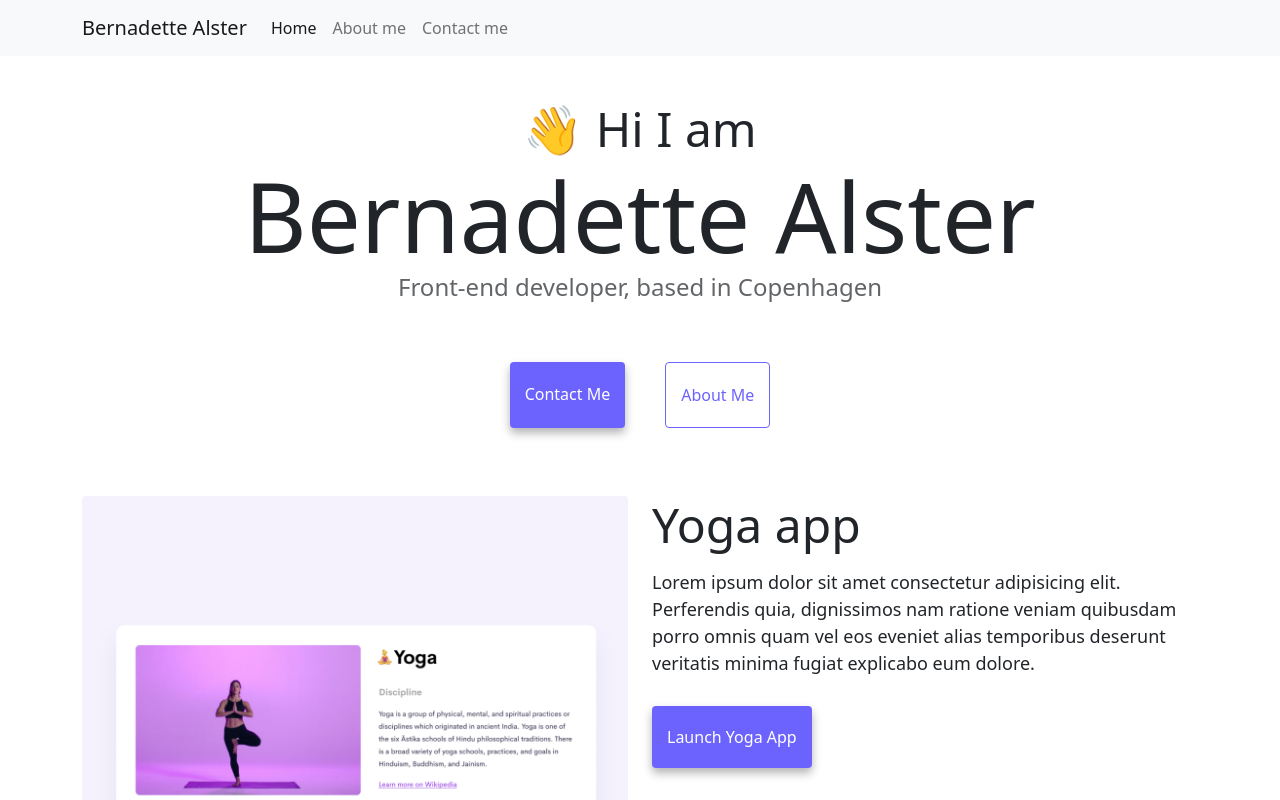
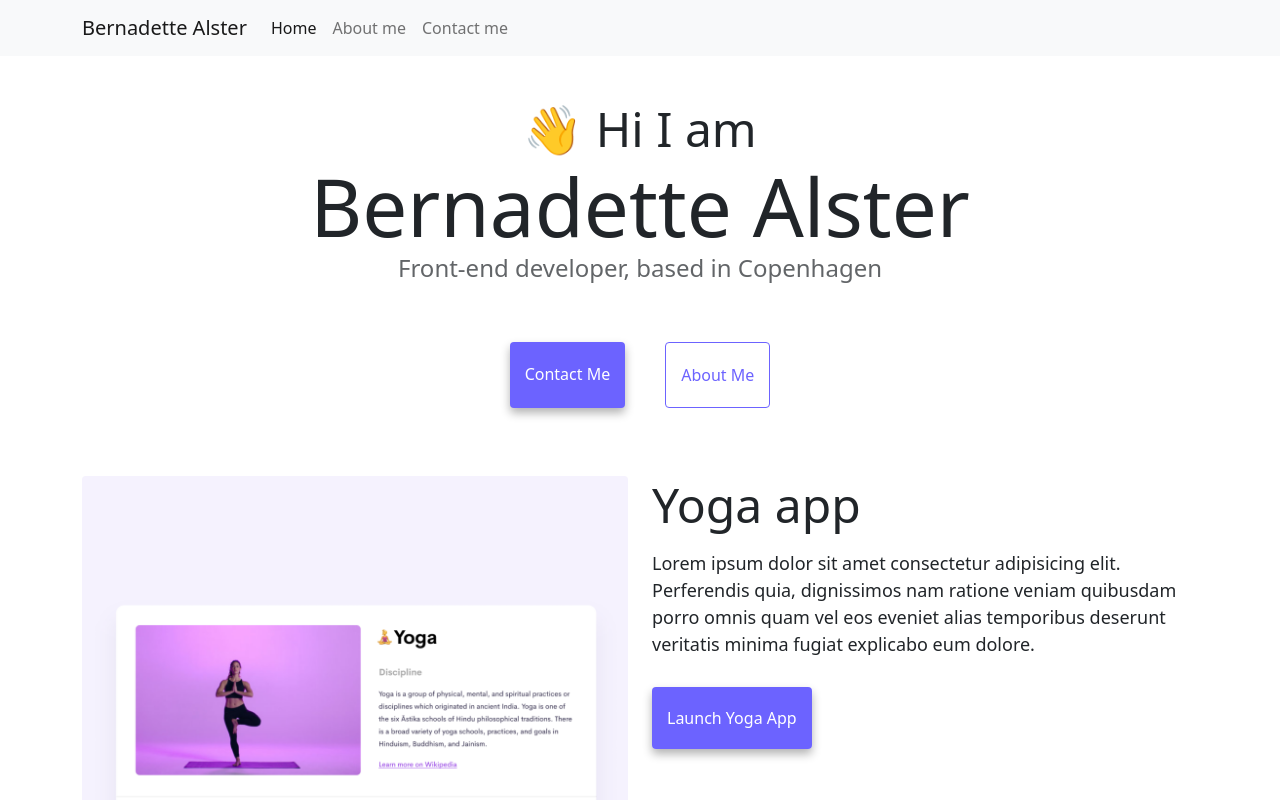
Before and after one commit to TheAkturus/Final-project-responsive, a plain HTML site: page index.html in a window 1280 px wide. Shown: the top 800 px of the page. Drawn offline with nearby package versions, Linux system fonts and the light colour scheme.

Commit message:
changed h1 size

```diff
--- a/style.css
+++ b/style.css
@@ -15,7 +15,7 @@ h3 {
 }
 
 h1 {
-  font-size: 96px;
+  font-size: 80px;
 }
 
 h2 {
```
